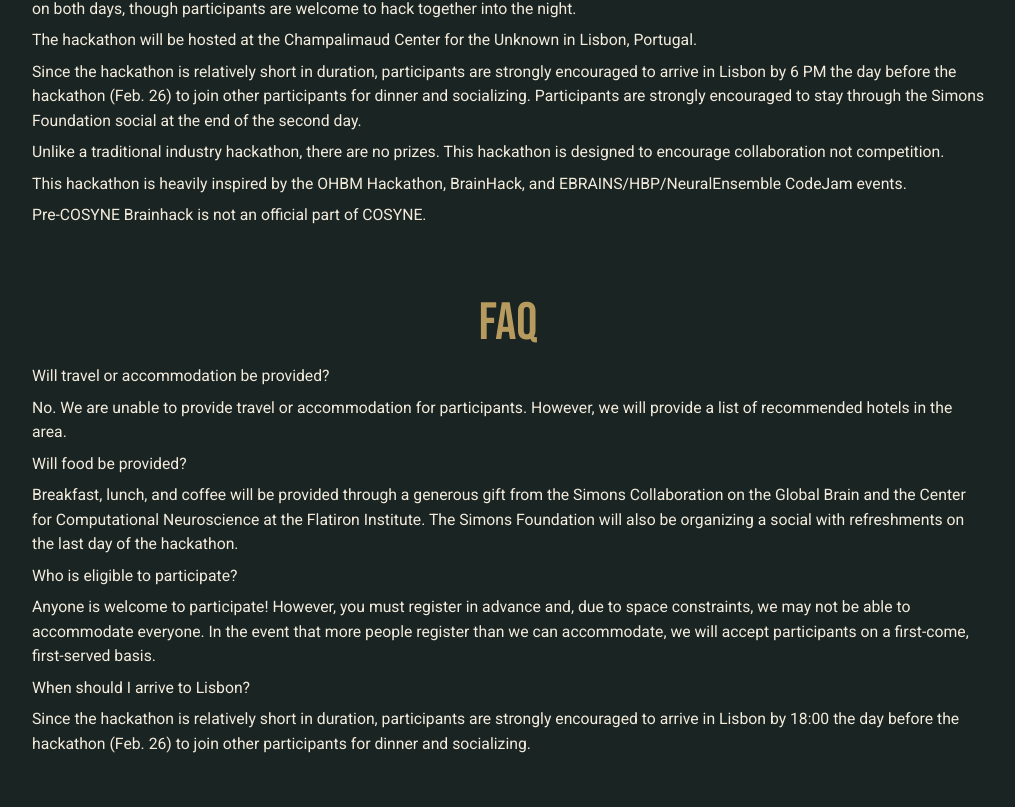
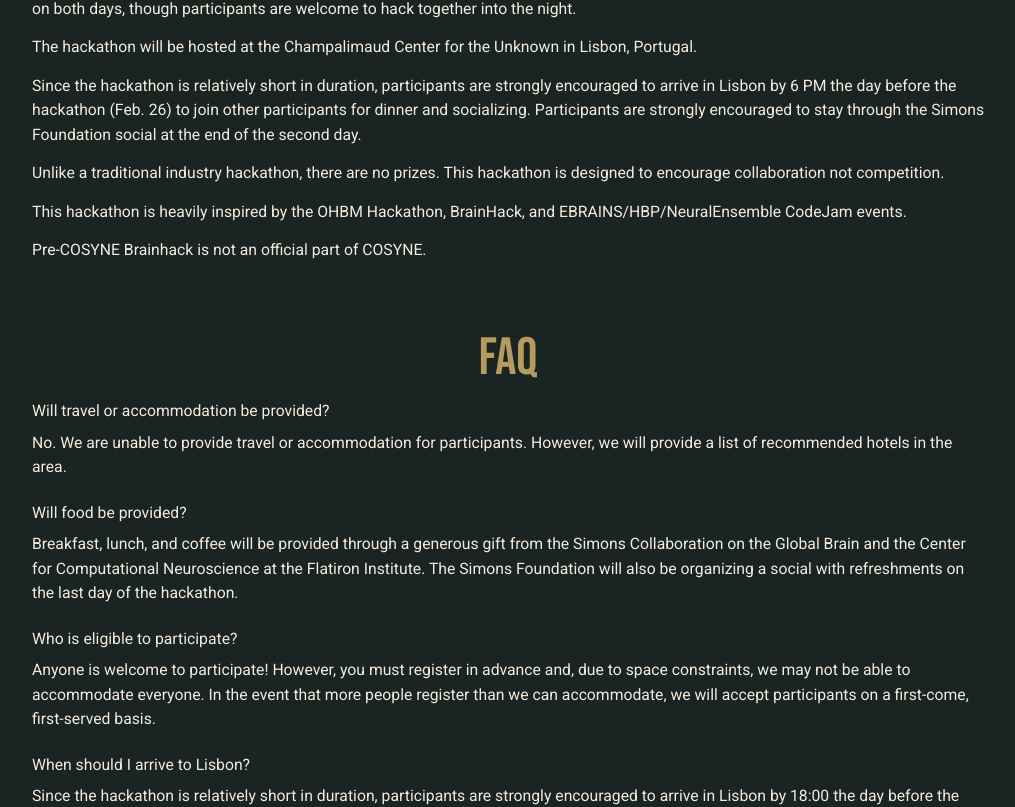
Before and after one commit to pre-cosyne-brainhack/hackathon2024, a Next.js app: page / in a window 1280 px wide. Shown: the part 1796-2603 px from the top of the page, without its empty margins (132-1147 px from the left). Built offline with nearby package versions, Linux system fonts and the light colour scheme.

Commit message:
Adjust styling

```diff
--- a/src/pages/_app.tsx
+++ b/src/pages/_app.tsx
@@ -37,7 +37,7 @@
         <div className="flex w-full max-w-screen-xl 8xl:max-w-screen-6xl px-4 mx-auto">
           <h1 className="text-3xl"><Link href="/">Pre-COSYNE Brainhack 2024</Link></h1>
           <nav className="flex-grow justify-end items-start md:items-center flex group text-lg lg:text-lg">
-            <div className="hidden group-focus-within:flex md:flex gap-4 justify-end flex-col md:flex-row mb-4 mr-2 md:mb-0">
+            <div className="hidden group-focus-within:flex md:flex gap-6 justify-end flex-col md:flex-row mb-4 mr-2 md:mb-0 text-2xl">
               <div><Link href="/code-of-conduct">Code of Conduct</Link></div>
               <div><Link href="/schedule">Schedule</Link></div>
               <div><Link href="/projects">Projects</Link></div>
--- a/src/pages/index.tsx
+++ b/src/pages/index.tsx
@@ -135,27 +135,27 @@
       <h2 className={`${bebas.className} mt-12 mb-2 text-6xl font-semibold text-gold`}>Logistics</h2>
         <div className="grid max-w-6xl min-h-1/4 grid-cols-1">
           <div className="flex flex-col justify-center text-lg px-8 pb-8">
-            <p className="text-sand">
+            <p className="text-sand mb-2">
             Pre-COSYNE Brainhack runs from February 27-28, 2024 - the two days preceding the COSYNE conference. It consists
             of brief project pitches at the start, brief project presentations at the end, and an unconference session
             in the middle where participants can give brief talks on topics of shared interest. The rest of the time
             is dedicated to hacking and meals. The event runs from 8:30 AM to around 7 PM on both days, though
             participants are welcome to hack together into the night.
             </p>
-            <p className="text-sand">
+            <p className="text-sand mb-2">
             The hackathon will be hosted at the Champalimaud Center for the Unknown in Lisbon, Portugal.
             </p>
-            <p className="text-sand">
+            <p className="text-sand mb-2">
             Since the hackathon is relatively short in duration, participants are strongly encouraged to
             arrive in Lisbon by 6 PM the day before the hackathon (Feb. 26) to join other participants for
             dinner and socializing. Participants are strongly encouraged to stay through the Simons Foundation
             social at the end of the second day.
             </p>
-            <p className="text-sand">
+            <p className="text-sand mb-2">
             Unlike a traditional industry hackathon, there are no prizes. This hackathon is designed to encourage
             collaboration not competition.
             </p>
-            <p className="text-sand">
+            <p className="text-sand mb-2">
             This hackathon is heavily inspired by the OHBM Hackathon, BrainHack, and EBRAINS/HBP/NeuralEnsemble
             CodeJam events.
             </p>
@@ -170,14 +170,14 @@
             <p className="text-sand">
               Will travel or accommodation be provided?
             </p>
-            <p className="text-sand">
+            <p className="text-sand mb-4">
                 No. We are unable to provide travel or accommodation for
                 participants. However, we will provide a list of recommended hotels in the area.
             </p>
             <p className="text-sand">
               Will food be provided?
             </p>
-            <p className="text-sand">
+            <p className="text-sand mb-4">
                 Breakfast, lunch, and coffee will be provided through a generous gift from the Simons
                 Collaboration on the Global Brain and the Center for Computational Neuroscience at the
                 Flatiron Institute. The Simons Foundation will also
@@ -186,7 +186,7 @@
             <p className="text-sand">
               Who is eligible to participate?
             </p>
-            <p className="text-sand">
+            <p className="text-sand mb-4">
                 Anyone is welcome to participate! However, you must register in advance and, due to
                 space constraints, we may not be able to accommodate everyone. In the event that more
                 people register than we can accommodate, we will accept participants on a first-come,
@@ -195,7 +195,7 @@
             <p className="text-sand">
               When should I arrive to Lisbon?
             </p>
-            <p className="text-sand">
+            <p className="text-sand mb-4">
                 Since the hackathon is relatively short in duration, participants are strongly encouraged to arrive in
                 Lisbon by 18:00 the day before the hackathon (Feb. 26) to join other participants for dinner and
                 socializing.
```
